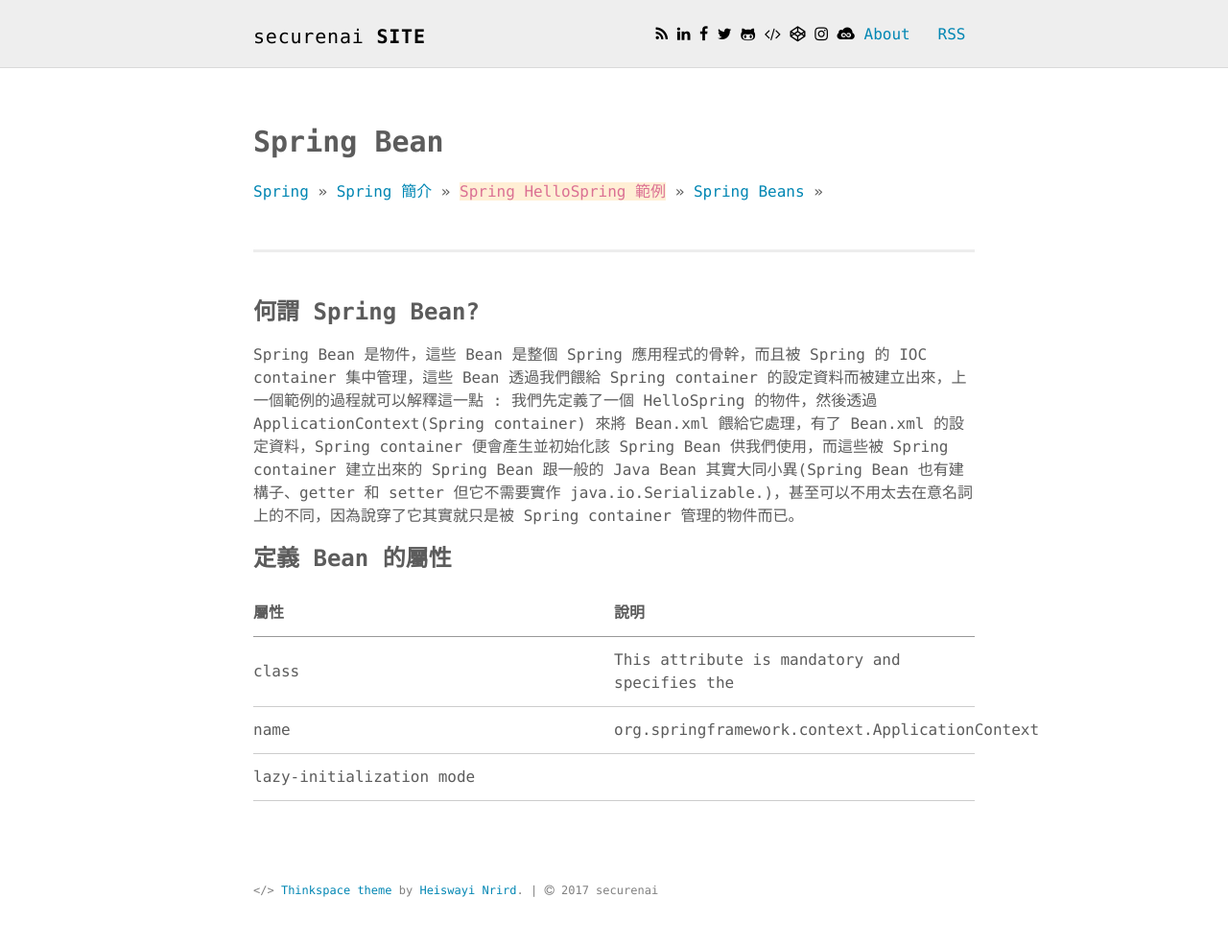
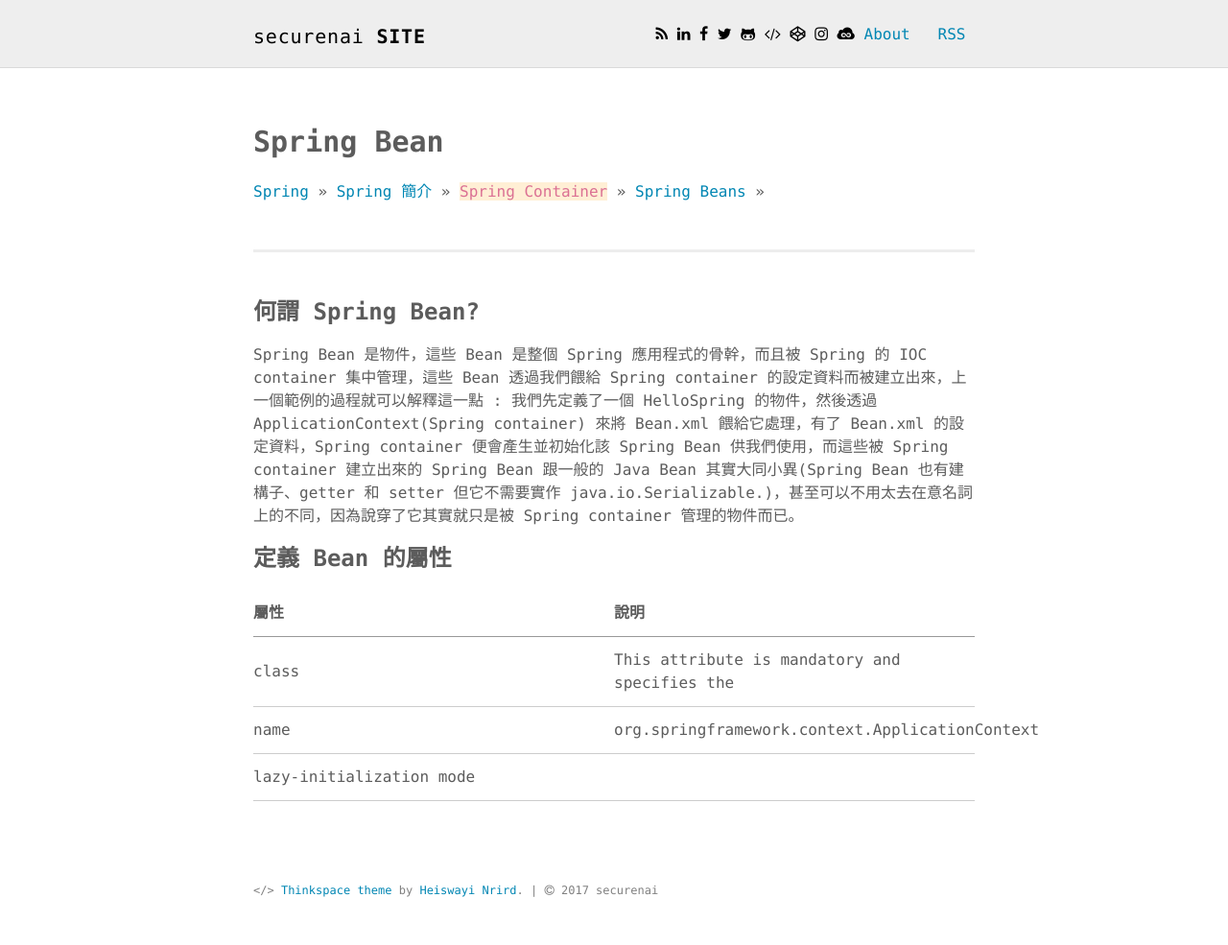
Before and after one commit to securenai/securenai.github.io, a Jekyll site: the page built from spring/spring_page3.md, in a window 1280 px wide. Shown: the whole page at 96% size. Built offline with Jekyll 4.4.1, drawn with Linux system fonts in a browser that asks for light colours; our own code applies the rules of GitHub Pages for plain Markdown files.

Commit message:
Update spring_page3.md

```diff
--- a/spring/spring_page3.md
+++ b/spring/spring_page3.md
@@ -13,7 +13,7 @@
 ---
 <a href="/spring/">Spring</a> >>
 <a href="/spring/spring_page1/">Spring 簡介</a> >>
-<a href="/spring/spring_page2/" style="color:palevioletred;background-color:papayawhip;">Spring HelloSpring 範例</a> >> <a href="/spring/spring_page3/">Spring Beans</a> >>
+<a href="/spring/spring_page2/" style="color:palevioletred;background-color:papayawhip;">Spring Container</a> >> <a href="/spring/spring_page3/">Spring Beans</a> >>
 <div class="divider"></div>
 
 ### 何謂 Spring Bean?
```
